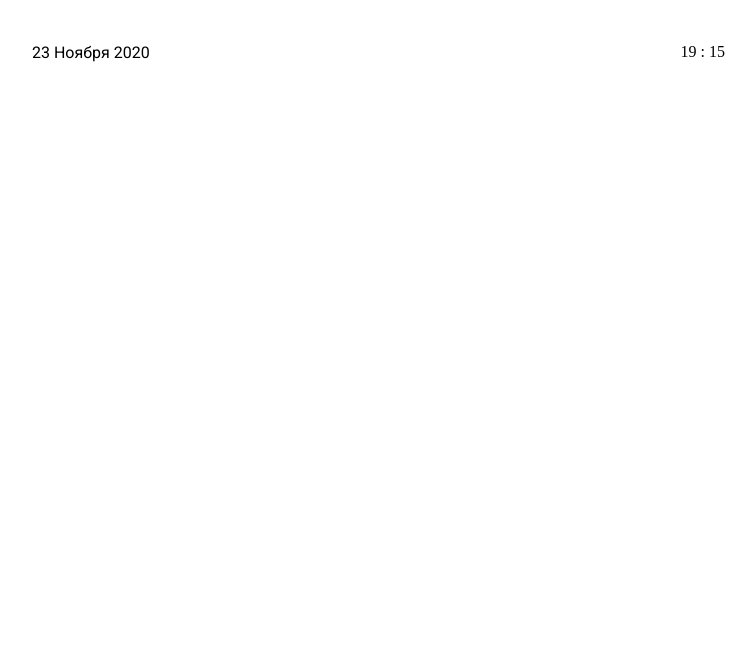
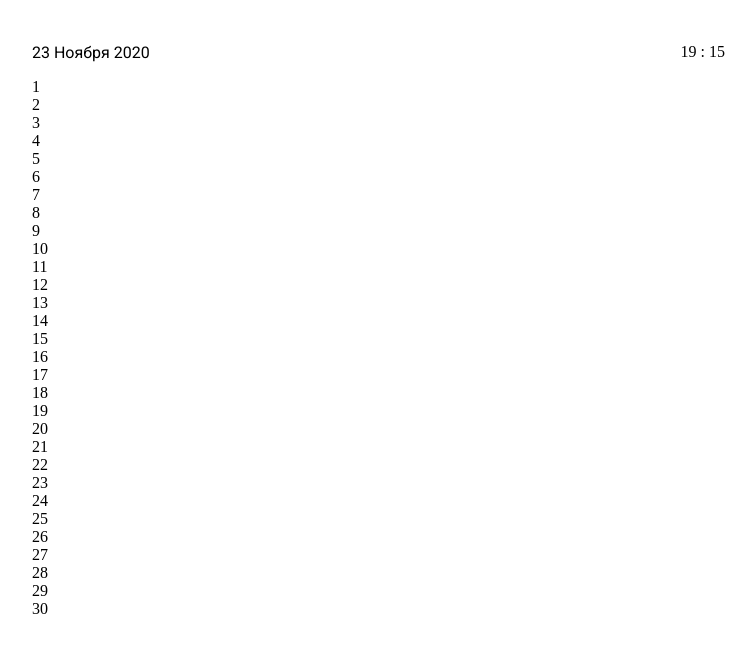
Before and after one commit to upMyCode/todo-web-application, a React (Create React App) app in the folder todolist/: page / in a window 1280 px wide. Shown: the top 652 px of the page, without its empty margins (27-783 px from the left). Built offline with nearby package versions, Linux system fonts and the light colour scheme.

Commit message:
add-number-of-month

```diff
--- a/todolist/src/components/AddDate.js
+++ /dev/null
@@ -1,22 +0,0 @@
-import React from 'react';
-import AddDefaultDate from './newDate/AddDefaultDate'
-import './addDate.css';
-
-
-const AddDate = () => {
-    return (
-        <>
-            <div className='addDate'>
-                <AddDefaultDate
-                    date = {new Date()}
-                />
-            </div>
-            <div className='addCalendar'>
-                {/* <AddCalendar/> */}
-            </div>
-        </>
-    )
-}
-
-
-export default AddDate;
--- /dev/null
+++ b/todolist/src/components/LeftContainer/AddDate.js
@@ -0,0 +1,29 @@
+import React, { Component } from 'react';
+import AddDefaultDate from './newDate/AddDefaultDate';
+import AddCalendar from './newDate/AddCalendar';
+
+
+
+const AddDate = () => {
+    Date.prototype.dayS = function () {
+        return 32 - new Date(this.getFullYear(),this.getMonth(),32).getDate();
+    }
+
+    let dateS = new Date().dayS();
+    return (
+        <>
+            <div className='addDate'>
+                <AddDefaultDate
+                    date = {new Date()}
+                />
+            </div>
+            <div className='addCalendar'>
+                <AddCalendar
+                   date = {dateS}/>
+            </div>
+        </>
+    )
+}
+
+
+export default AddDate;
--- a/todolist/src/components/LeftContainer.js
+++ b/todolist/src/components/LeftContainer/LeftContainer.js
@@ -1,5 +1,6 @@
 import React from 'react';
 import AddDate from './AddDate';
+import './addDateForLeftSide.css'
 import AddPicture from './AddPicture';
 
 
--- /dev/null
+++ b/todolist/src/components/LeftContainer/newDate/AddCalendar.js
@@ -0,0 +1,34 @@
+import React, {Component} from 'react';
+import './addCalendar.css';
+
+class AddCalendar extends Component {
+    constructor(props){
+        super(props);
+        this.elem = [];
+        this.date = props.date;
+
+    }
+
+    addNumberOfDate() {
+        if (this.date) {
+            for (let i = 0; i < this.date; i++) {
+                this.elem.push({i});
+
+            }
+        }
+    }
+    render() {
+        this.addNumberOfDate();
+        this.listItems = this.elem.map((item,id) =>
+        <div key={item.toString()} className = 'elem'>{id + 1}</div>
+        );
+        console.log(this.elem);
+        return(
+            <div className='addCalendar'>
+                {this.listItems}
+            </div>
+        )
+    }
+}
+
+export default AddCalendar;
--- /dev/null
+++ b/todolist/src/components/LeftContainer/newDate/addCalendar.css
@@ -0,0 +1,4 @@
+.addCalendar {
+    width: 78.22%;
+    height: 173px;
+}
--- a/todolist/src/components/app/App.css
+++ b/todolist/src/components/app/App.css
@@ -1,3 +1,8 @@
+
+.main_container {
+    margin: 0;
+}
+
 .left__container {
     width: 693px;
     height:  280px;
--- a/todolist/src/components/app/App.js
+++ b/todolist/src/components/app/App.js
@@ -1,5 +1,5 @@
 import React from 'react';
-import LeftContainer from '../LeftContainer';
+import LeftContainer from '../LeftContainer/LeftContainer';
 import './App.css';
 
 
```
Also changed, not shown: todolist/src/components/LeftContainer/AddPicture.js (renamed from todolist/src/components/AddPicture.js), todolist/src/components/LeftContainer/addDateForLeftSide.css (renamed from todolist/src/components/addDate.css), todolist/src/components/LeftContainer/newDate/AddDefaultDate.js (renamed from todolist/src/components/newDate/AddDefaultDate.js), todolist/src/components/LeftContainer/newDate/addDefaultDate.css (renamed from todolist/src/components/newDate/addDefaultDate.css), todolist/src/components/newDate/AddCalendar.js (deleted).
